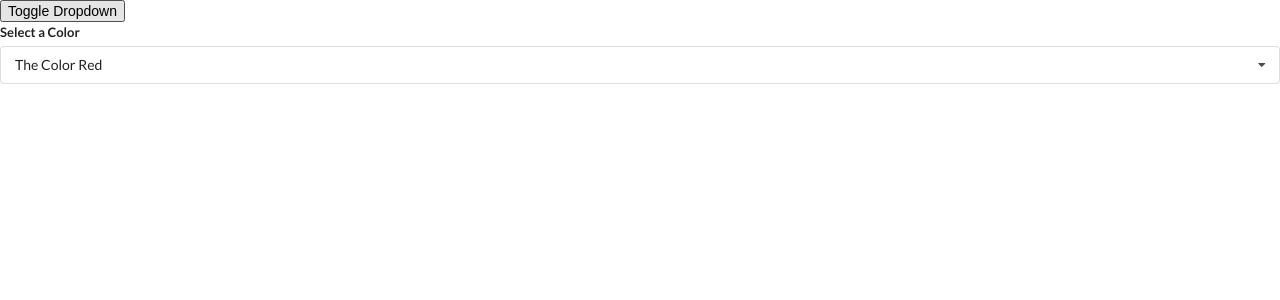
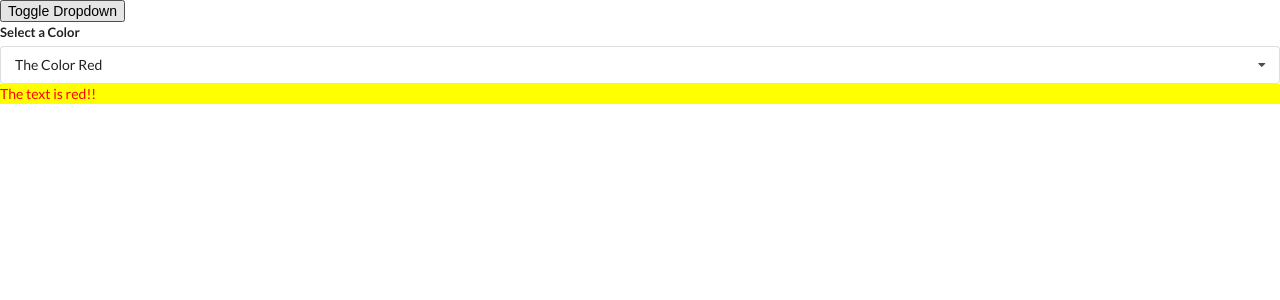
Before and after one commit to orangeX6/widgets, a React (Create React App) app: page / in a window 1280 px wide. Shown: the top 300 px of the page. Built offline with nearby package versions, Linux system fonts and the light colour scheme.

Commit message:
Changes to dropdown

```diff
--- a/src/components/Dropdown.js
+++ b/src/components/Dropdown.js
@@ -47,6 +47,12 @@ const Dropdown = ({ options, selected, onSelectedChange }) => {
             {renderedOptions}
           </div>
         </div>
+        <div
+          className="text"
+          style={{ color: selected.value, backgroundColor: 'yellow' }}
+        >
+          The text is {selected.value}!!
+        </div>
       </div>
     </div>
   );
```
